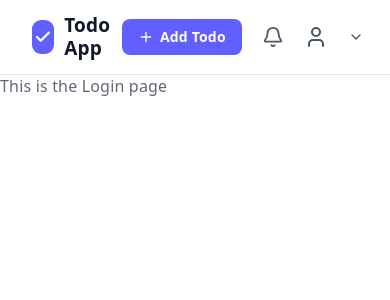
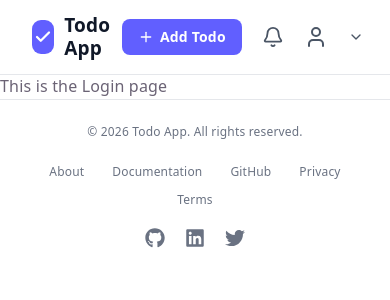
Before and after one commit to ExCode-Labs/ecl-todo-webapp, a React (Vite) app: page /login in a window 390 px wide. Shown: the top 300 px of the page. Built offline with nearby package versions, Linux system fonts and the light colour scheme.

Commit message:
feat: update footer with responsive

```diff
--- a/package.json
+++ b/package.json
@@ -30,9 +30,10 @@
     "@excodelabs/ui": "^1.0.5",
     "@tailwindcss/vite": "^4.3.3",
     "axios": "^1.20.0",
-    "lucide-react": "^1.47.0",
+    "lucide-react": "^1.48.0",
     "react": "^19.2.8",
     "react-dom": "^19.2.8",
+    "react-icons": "^5.7.0",
     "react-router-dom": "^7.18.4",
     "tailwindcss": "^4.3.3"
   },
--- a/src/App.tsx
+++ b/src/App.tsx
@@ -2,6 +2,7 @@ import { useEffect } from 'react';
 // import { getTodos } from './services/api/todoApi';
 import Routes from './routes/Index';
 import Navbar from '../components/Navbar';
+import Footer from './components/Footer';
 
 function App() {
   useEffect(() => {
@@ -14,6 +15,7 @@ function App() {
     <div className="h-screen overflow-x-hidden">
       <Navbar />
       <Routes />
+      <Footer />
     </div>
   );
 }
--- /dev/null
+++ b/src/components/Footer.tsx
@@ -0,0 +1,83 @@
+import { FaGithub, FaLinkedin, FaTwitter } from 'react-icons/fa';
+
+function Footer() {
+  return (
+    <footer className="w-full border-t border-gray-200 bg-white">
+      <div className="mx-auto flex max-w-7xl flex-col items-center justify-between gap-6 px-6 py-6 sm:px-8 lg:flex-row">
+        <p className="text-center text-xs font-medium text-gray-500 lg:text-left">
+          © 2026 Todo App. All rights reserved.
+        </p>
+
+        <div className="flex flex-col items-center gap-5 sm:flex-row">
+          <nav
+            aria-label="Footer Navigation"
+            className="flex flex-wrap justify-center gap-x-7 gap-y-3"
+          >
+            <a
+              href="#about"
+              className="text-xs font-medium text-gray-500 transition-colors duration-200 hover:text-gray-900"
+            >
+              About
+            </a>
+
+            <a
+              href="#documentation"
+              className="text-xs font-medium text-gray-500 transition-colors duration-200 hover:text-gray-900"
+            >
+              Documentation
+            </a>
+
+            <a
+              href="#github"
+              className="text-xs font-medium text-gray-500 transition-colors duration-200 hover:text-gray-900"
+            >
+              GitHub
+            </a>
+
+            <a
+              href="#privacy"
+              className="text-xs font-medium text-gray-500 transition-colors duration-200 hover:text-gray-900"
+            >
+              Privacy
+            </a>
+
+            <a
+              href="#terms"
+              className="text-xs font-medium text-gray-500 transition-colors duration-200 hover:text-gray-900"
+            >
+              Terms
+            </a>
+          </nav>
+
+          <div className="flex items-center gap-5">
+            <a
+              href="#github"
+              aria-label="GitHub"
+              className="text-gray-500 transition-colors duration-200 hover:text-gray-900"
+            >
+              <FaGithub className="h-5 w-5" />
+            </a>
+
+            <a
+              href="#linkedin"
+              aria-label="LinkedIn"
+              className="text-gray-500 transition-colors duration-200 hover:text-blue-600"
+            >
+              <FaLinkedin className="h-5 w-5" />
+            </a>
+
+            <a
+              href="#twitter"
+              aria-label="Twitter"
+              className="text-gray-500 transition-colors duration-200 hover:text-sky-500"
+            >
+              <FaTwitter className="h-5 w-5" />
+            </a>
+          </div>
+        </div>
+      </div>
+    </footer>
+  );
+}
+
+export default Footer;
```
Also changed, not shown: 1 other file (tests, documents, lock files or other folders).
